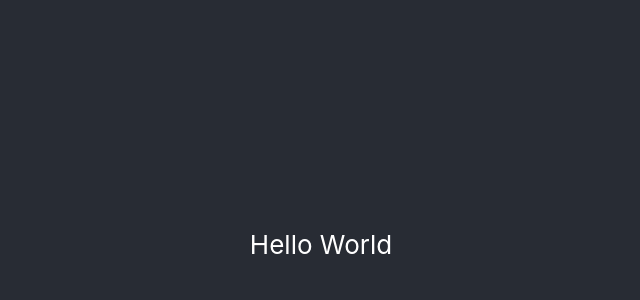
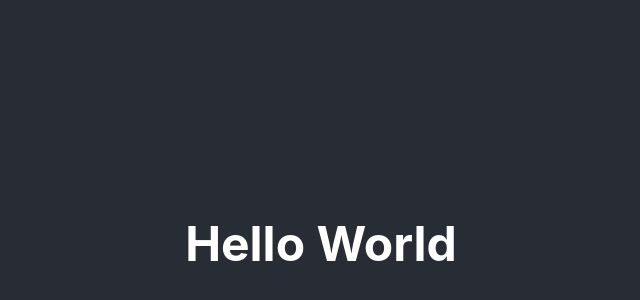
Before and after one commit to cherryontech/TechGarden, a React (Create React App) app: page / in a window 1280 px wide. Shown: the part 156-456 px from the top of the page, without its empty margins (319-959 px from the left). Built offline with nearby package versions, Linux system fonts and the light colour scheme; the HTML template or start-up script is replaced by a standard one.

Commit message:
Add TailwindCSS and test formatting with Hello World in App.js

```diff
--- a/package.json
+++ b/package.json
@@ -40,6 +40,7 @@
     "eslint": "^8.57.0",
     "eslint-plugin-react": "^7.34.1",
     "eslint-plugin-react-hooks": "^4.6.0",
-    "eslint-plugin-react-refresh": "^0.4.6"
+    "eslint-plugin-react-refresh": "^0.4.6",
+    "tailwindcss": "^3.4.3"
   }
 }
--- a/src/App.css
+++ b/src/App.css
@@ -1,16 +1,5 @@
 .App {
   text-align: center;
-}
-
-.App-logo {
-  height: 40vmin;
-  pointer-events: none;
-}
-
-@media (prefers-reduced-motion: no-preference) {
-  .App-logo {
-    animation: App-logo-spin infinite 20s linear;
-  }
 }
 
 .App-header {
@@ -20,19 +9,5 @@
   flex-direction: column;
   align-items: center;
   justify-content: center;
-  font-size: calc(10px + 2vmin);
   color: white;
 }
-
-.App-link {
-  color: #61dafb;
-}
-
-@keyframes App-logo-spin {
-  from {
-    transform: rotate(0deg);
-  }
-  to {
-    transform: rotate(360deg);
-  }
-}
--- a/src/App.js
+++ b/src/App.js
@@ -3,9 +3,9 @@ import "./App.css";
 function App() {
   return (
     <div className="App">
-      <header className="App-header">
+      <h1 className="App-header text-5xl font-bold">
         <p>Hello World </p>
-      </header>
+      </h1>
     </div>
   );
 }
--- a/src/index.css
+++ b/src/index.css
@@ -1,3 +1,7 @@
+@tailwind base;
+@tailwind components;
+@tailwind utilities;
+
 body {
   margin: 0;
   font-family: -apple-system, BlinkMacSystemFont, 'Segoe UI', 'Roboto', 'Oxygen',
--- /dev/null
+++ b/tailwind.config.js
@@ -0,0 +1,8 @@
+/** @type {import('tailwindcss').Config} */
+export default {
+  content: ["./index.html", "./src/**/*.{js,jsx,ts,tsx}"],
+  theme: {
+    extend: {},
+  },
+  plugins: [],
+};
```
Also changed, not shown: 1 other file (tests, documents, lock files or other folders).
